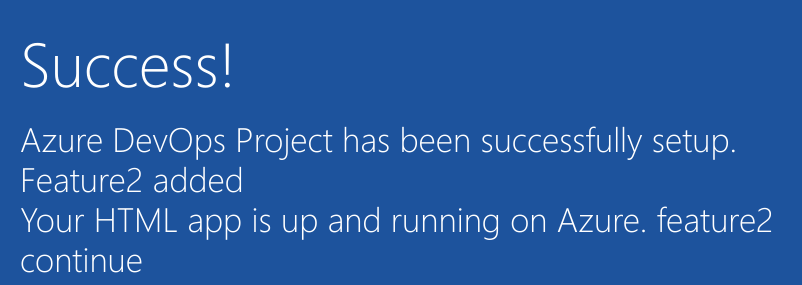
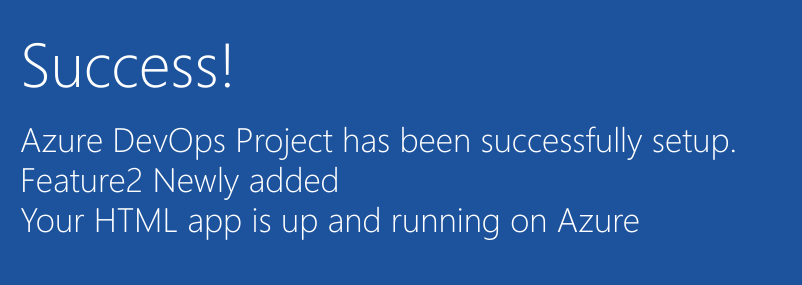
Before and after one commit to kbala050596/New-Project, a plain HTML site: page index.html in a window 1280 px wide. Shown: the part 352-637 px from the top of the page, 205-1007 px from the left. Drawn offline with Linux system fonts and the light colour scheme.

Commit message:
feature 2 new added

```diff
--- a/index.html
+++ b/index.html
@@ -19,8 +19,8 @@
         </div>
             <div class="content-body">
                 <div class="success-text">Success!</div>
-                <div class="description line-1"> Azure DevOps Project has been successfully setup. Feature2 added</div>
-                <div class="description line-2"> Your HTML app is up and running on Azure. feature2 continue</div>
+                <div class="description line-1"> Azure DevOps Project has been successfully setup. Feature2 Newly added</div>
+                <div class="description line-2"> Your HTML app is up and running on Azure</div>
                 <div class="next-steps-container">
                     <div class="next-steps-header">Next up</div>
                     <div class="next-steps-body">
```
